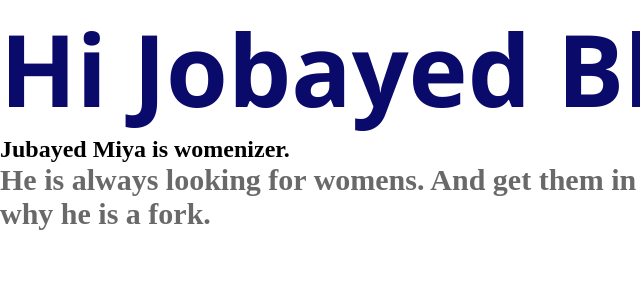
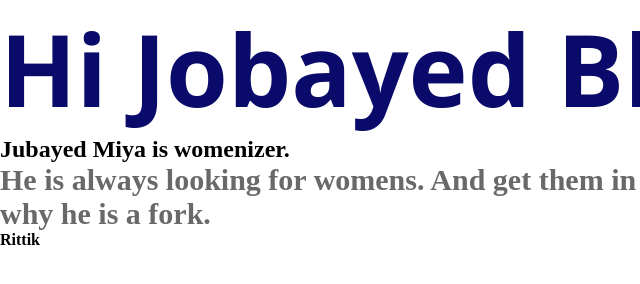
Before and after one commit to Rittik-007/test, a plain HTML site: page index.html in a window 1280 px wide. Shown: the full height of the page, 0-640 px from the left. Drawn offline with Linux system fonts and the light colour scheme.

Commit message:
adding a division to index file

```diff
--- a/index.html
+++ b/index.html
@@ -12,5 +12,8 @@
     <h2>Jubayed Miya is womenizer.</h2>
     <p>He is always looking for womens. And get them in a chipa. The fun is all women go with him. That's why he is a fork.</p>
 
+    <div class="new">
+        <h4>Rittik</h4>
+    </div>
 </body>
 </html>
```
